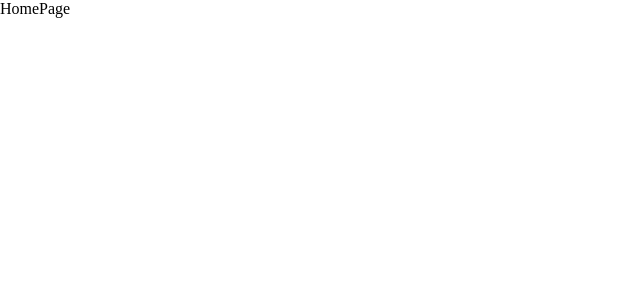
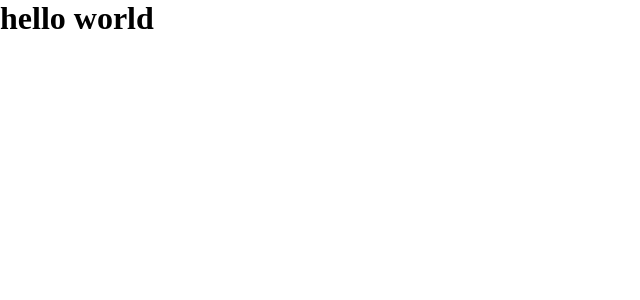
Before and after one commit to khayrullaevf/React-js-nt, a React (Create React App) app in the folder my_app/: page / in a window 1280 px wide. Shown: the top 300 px of the page, without its empty margins (0-640 px from the left). Built offline with nearby package versions, Linux system fonts and the light colour scheme.

Commit message:
Lesson-4

```diff
--- a/my_app/src/App.js
+++ b/my_app/src/App.js
@@ -1,12 +1,12 @@
 
 import './App.css';
-import HomePage from './components/HomePage.jsx';
+import { Homepage } from './pages/Homepage.jsx';
 
 
 function App() {
   return (
     <div className="App">
-    <HomePage/>
+    <Homepage/>
     </div>
   );
 }
--- a/my_app/src/components/HomePage.jsx
+++ /dev/null
@@ -1,9 +0,0 @@
-import React from 'react'
-
-const HomePage = () => {
-  return (
-    <div>HomePage</div>
-  )
-}
-
-export default HomePage
--- /dev/null
+++ b/my_app/src/pages/Homepage.jsx
@@ -0,0 +1,10 @@
+import React from 'react'
+import { Fragment } from 'react'
+
+export const Homepage = () => {
+  return (
+    <Fragment>
+        <h1 className='text-center'>hello world</h1>
+    </Fragment>
+  )
+}
```
